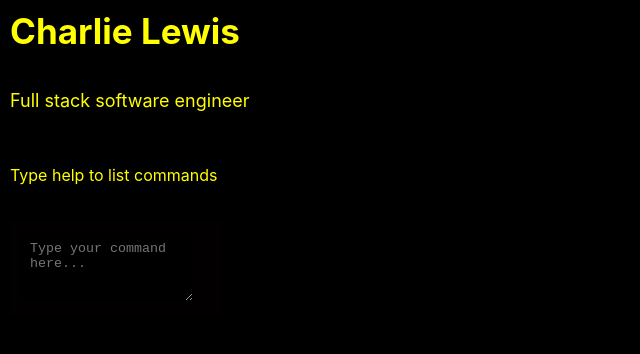
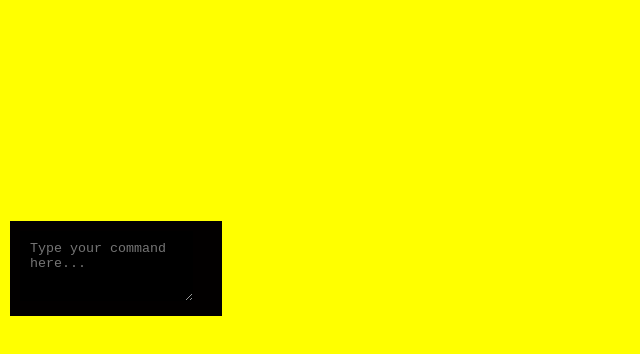
Before and after one commit to charlielew1s/commandlineapp, a React (Create React App) app in the folder command-line-app/: page / in a window 1280 px wide. Shown: the top 354 px of the page, without its empty margins (0-640 px from the left). Built offline with nearby package versions, Linux system fonts and the light colour scheme.

Commit message:
latestupdate

```diff
--- a/command-line-app/src/App.css
+++ b/command-line-app/src/App.css
@@ -44,8 +44,8 @@ html, body {
   height: 100%;
   margin: 0;
   padding: 0;
-  background-color: #000; /* Set background color to black */
-  color: #0f0; /* Set default text color */
+  background-color: yellow; /* Set background color to black */
+  color: yellow; /* Set default text color */
 }
 
 /* Style the App component to fill the entire viewport */
@@ -81,7 +81,7 @@ html, body {
   width: 80%;
   height: 50px; /* Fixed height for input */
   background-color: #000000; /* Dark background for input */
-  color: #0f0; /* Green text color */
+  color: yellow; /* Green text color */
   border: none;
   padding: 10px;
   font-family: 'Courier New', Courier, monospace;
```
